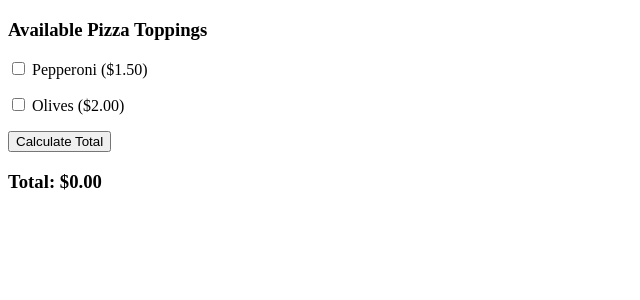
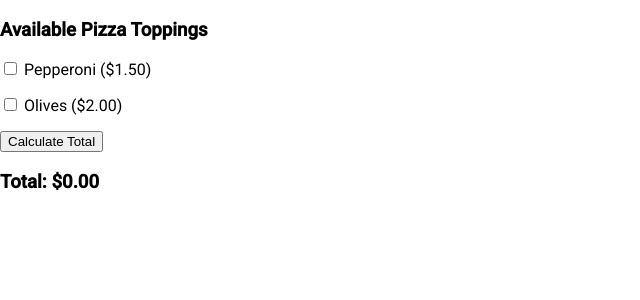
Before and after one commit to trogers9119/components, an Angular app: page / in a window 1280 px wide. Shown: the top 300 px of the page, without its empty margins (0-640 px from the left). Built offline with nearby package versions, Linux system fonts and the light colour scheme.

Commit message:
Angular Material added

```diff
--- a/angular.json
+++ b/angular.json
@@ -24,6 +24,7 @@
               "src/assets"
             ],
             "styles": [
+              "./node_modules/@angular/material/prebuilt-themes/deeppurple-amber.css",
               "src/styles.css"
             ],
             "scripts": []
@@ -88,6 +89,7 @@
               "src/assets"
             ],
             "styles": [
+              "./node_modules/@angular/material/prebuilt-themes/deeppurple-amber.css",
               "src/styles.css"
             ],
             "scripts": []
@@ -119,6 +121,7 @@
           }
         }
       }
-    }},
+    }
+  },
   "defaultProject": "components"
 }
--- a/package.json
+++ b/package.json
@@ -12,10 +12,12 @@
   "private": true,
   "dependencies": {
     "@angular/animations": "~10.1.0",
+    "@angular/cdk": "^10.2.4",
     "@angular/common": "~10.1.0",
     "@angular/compiler": "~10.1.0",
     "@angular/core": "~10.1.0",
     "@angular/forms": "~10.1.0",
+    "@angular/material": "^10.2.4",
     "@angular/platform-browser": "~10.1.0",
     "@angular/platform-browser-dynamic": "~10.1.0",
     "@angular/router": "~10.1.0",
--- a/src/app/app.module.ts
+++ b/src/app/app.module.ts
@@ -4,6 +4,7 @@
 import { AppComponent } from './app.component';
 import { PizzaToppingsComponent } from './pizza-toppings/pizza-toppings.component';
 import { FormsModule } from '@angular/forms';
+import { BrowserAnimationsModule } from '@angular/platform-browser/animations';
 
 @NgModule({
   declarations: [
@@ -12,7 +13,7 @@
   ],
   imports: [
     BrowserModule
-    , FormsModule
+    , FormsModule, BrowserAnimationsModule
   ],
   providers: [],
   bootstrap: [AppComponent]
--- a/src/index.html
+++ b/src/index.html
@@ -6,6 +6,8 @@
   <base href="/">
   <meta name="viewport" content="width=device-width, initial-scale=1">
   <link rel="icon" type="image/x-icon" href="favicon.ico">
+  <link href="https://fonts.googleapis.com/css?family=Roboto:300,400,500&display=swap" rel="stylesheet">
+  <link href="https://fonts.googleapis.com/icon?family=Material+Icons" rel="stylesheet">
 </head>
 <body>
   <app-root></app-root>
--- a/src/styles.css
+++ b/src/styles.css
@@ -1 +1,4 @@
 /* You can add global styles to this file, and also import other style files */
+
+html, body { height: 100%; }
+body { margin: 0; font-family: Roboto, "Helvetica Neue", sans-serif; }
```
Also changed, not shown: 1 other file (tests, documents, lock files or other folders).
